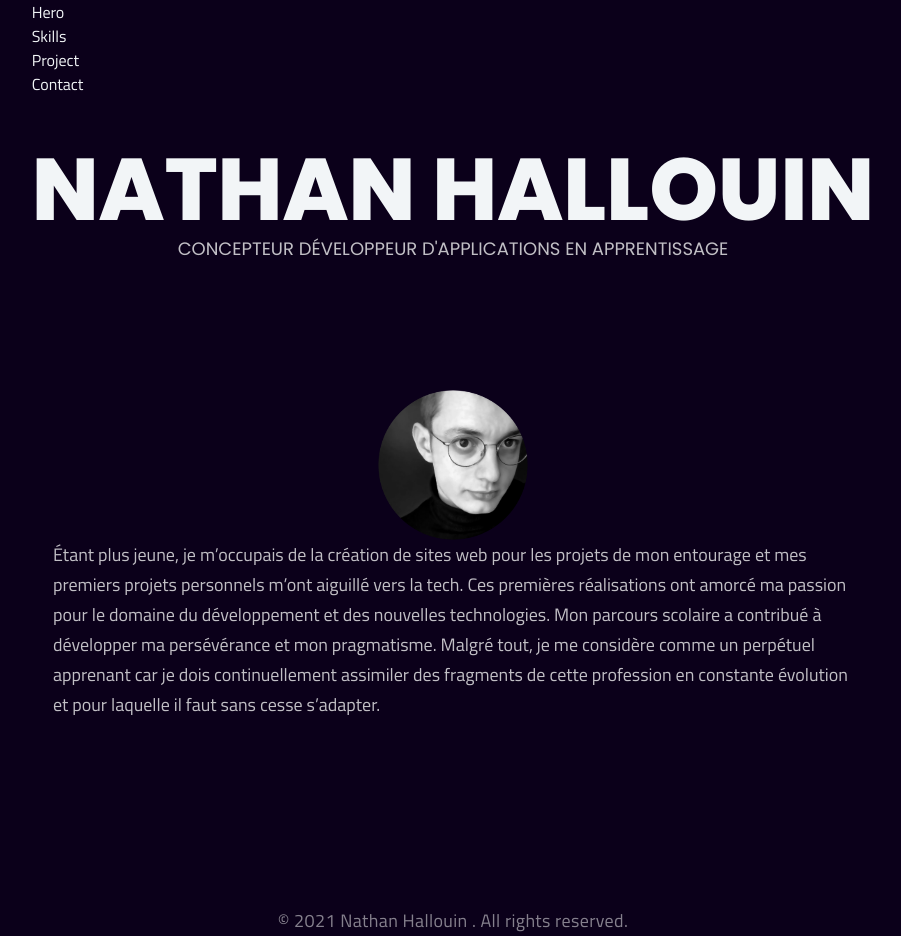
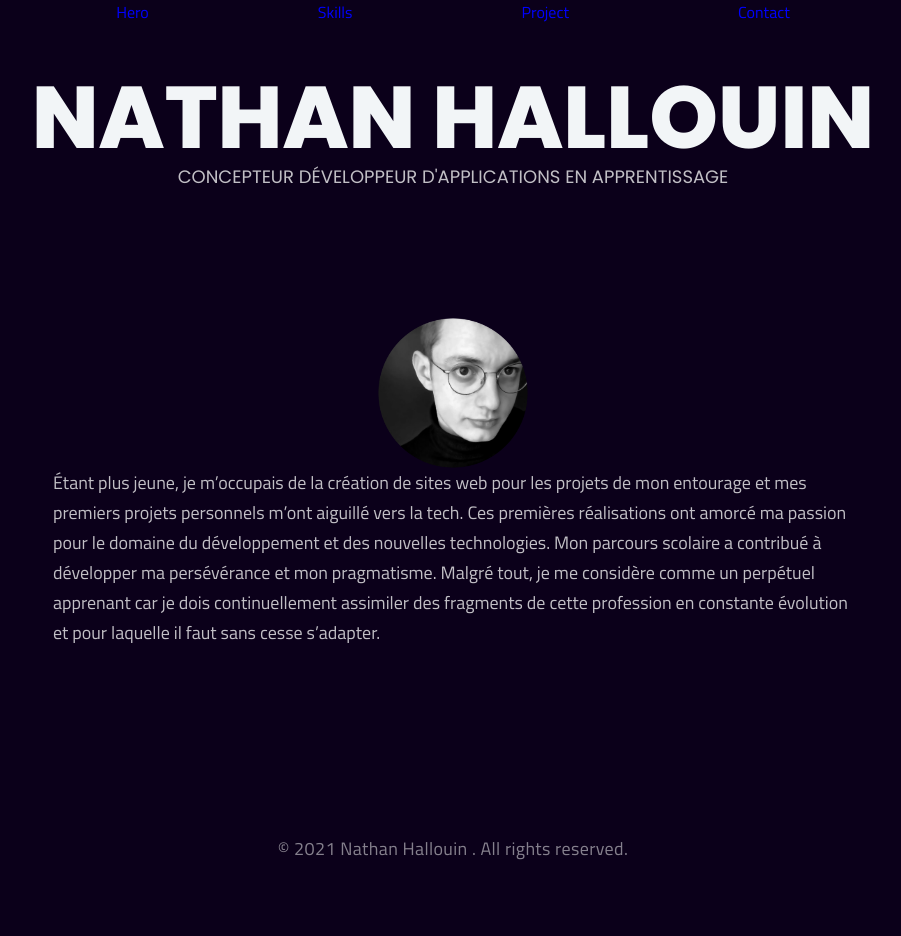
Before and after one commit to WilhelmRosental/personal-website-typescript, a Next.js app: page / in a window 1280 px wide. Shown: the whole page, without its empty margins (187-1088 px from the left). After the commit the page ends 864 px from the top, so only its background shows below. Built offline with nearby package versions, Linux system fonts and the light colour scheme.

Commit message:
Stylin tabs

```diff
--- /dev/null
+++ b/components/GlobalComponents/NavItem/NavItem.styles.tsx
@@ -0,0 +1,5 @@
+import { styled } from '../../../stitches.config';
+
+export const NavLink = styled('li', {
+    color: 'blue'
+});
--- a/components/GlobalComponents/NavItem/NavItem.tsx
+++ b/components/GlobalComponents/NavItem/NavItem.tsx
@@ -1,4 +1,6 @@
 import React from "react";
+
+import { NavLink } from "./NavItem.styles";
 
 interface NavItemProps {
     id : string,
@@ -13,9 +15,9 @@ const NavItem = ({ id, title, activeTab, setActiveTab } : NavItemProps) => {
   };
 
   return (
-    <li onClick={handleClick} className={activeTab === id ? "active" : ""}>
+    <NavLink onClick={handleClick} className={activeTab === id ? "active" : ""}>
       {title}
-    </li>
+    </NavLink>
   );
 };
 
--- a/components/Sections/SectionProvider/SectionProvider.styles.tsx
+++ b/components/Sections/SectionProvider/SectionProvider.styles.tsx
@@ -0,0 +1,6 @@
+import { styled } from '../../../stitches.config';
+
+export const NavLinkList = styled('ul', {
+    display: 'flex',
+    justifyContent: 'space-around',
+});
--- a/components/Sections/SectionProvider/SectionProvider.tsx
+++ b/components/Sections/SectionProvider/SectionProvider.tsx
@@ -3,6 +3,8 @@ import React, { useState } from "react";
 //nav components
 import NavItem from "../../GlobalComponents/NavItem/NavItem";
 import NavContent from "../../GlobalComponents/NavContent/NavContent";
+
+import { NavLinkList } from "./SectionProvider.styles";
 
 //content components
 import Hero from '../Hero/Hero';
@@ -21,12 +23,12 @@ const SectionProvider = ({ children, locale } : TabsProps) => {
   return (
     //TODO: Améliorer la structure des datas
     <div className="Tabs">
-      <ul className="nav">
+      <NavLinkList className="nav">
         <NavItem title="Hero" id="tab1" activeTab={activeTab} setActiveTab={setActiveTab}/>
         <NavItem title="Skills" id="tab2" activeTab={activeTab} setActiveTab={setActiveTab}/>
         <NavItem title="Project" id="tab3" activeTab={activeTab} setActiveTab={setActiveTab}/>
         <NavItem title="Contact" id="tab4" activeTab={activeTab} setActiveTab={setActiveTab}/>
-      </ul>
+      </NavLinkList>
 
       <div className="outlet">
         <NavContent id="tab1" activeTab={activeTab}>
--- a/hooks/useGetRepos.ts
+++ b/hooks/useGetRepos.ts
@@ -7,7 +7,11 @@ export const useGetRepos = () => {
   const [data, setData] = useState(null);
   const [error, setError] = useState(null);
 
-useEffect(() => {
+  useEffect(() => {
+    /*const response = async () => await fetch(API_URL);
+    const datas = async () => await response.json();
+    return datas;*/
+
     fetch(API_URL, {
       headers: {
         Accept: "application/vnd.github.v3+json",
```
